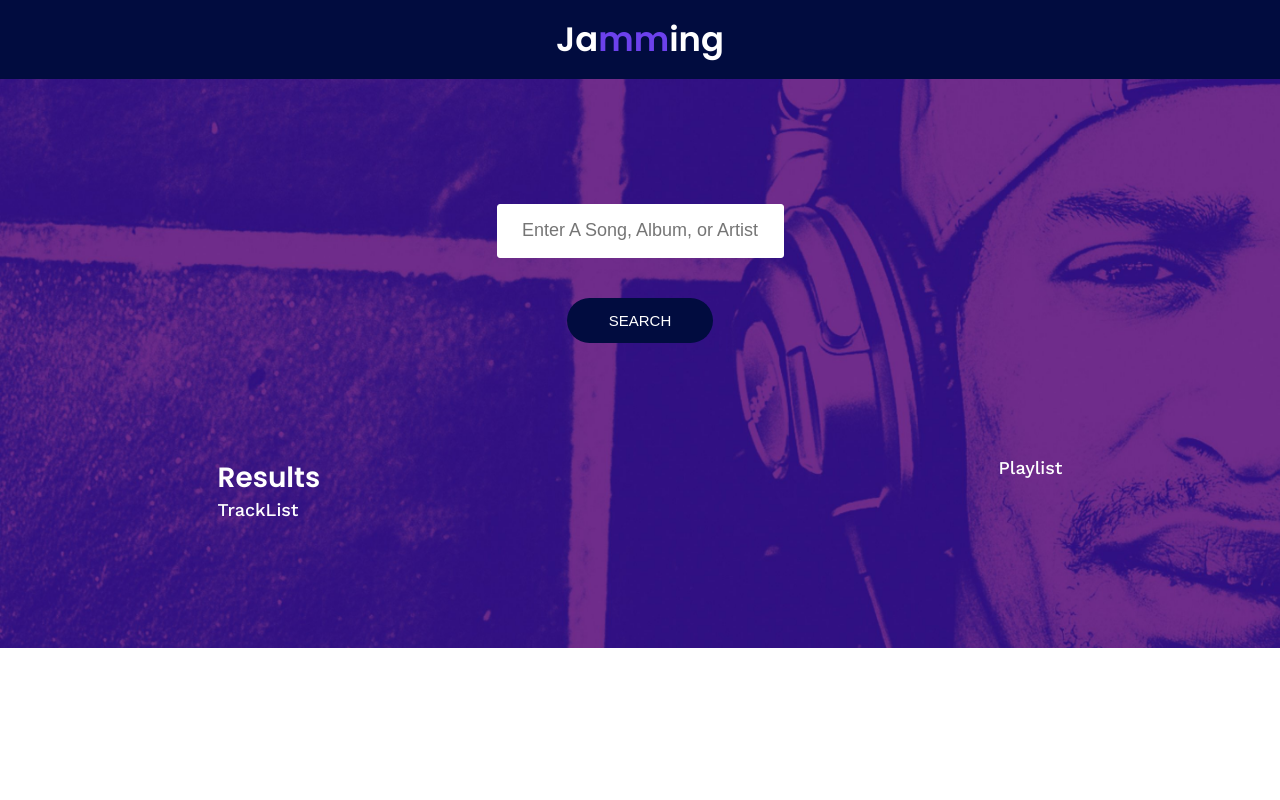
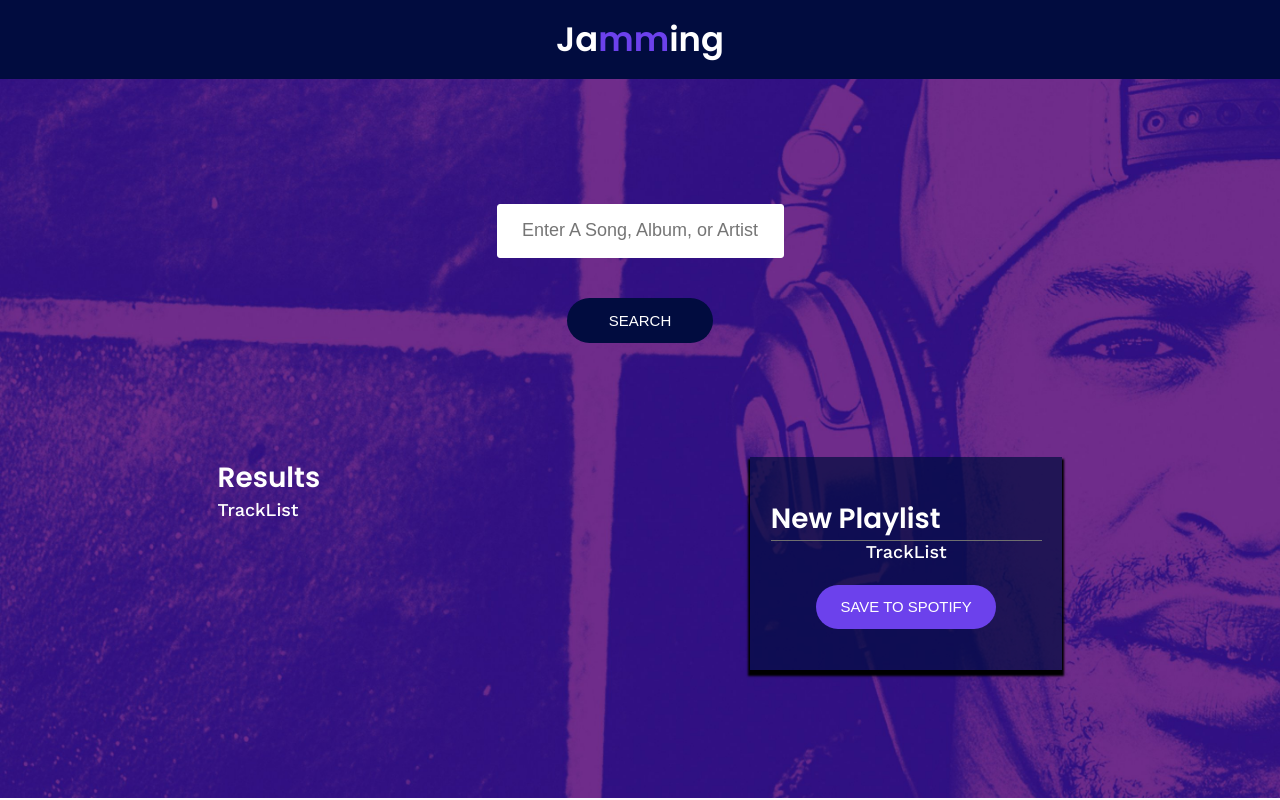
Before and after one commit to johnarumemi/react-jamming, a React (Create React App) app: page / in a window 1280 px wide. Built offline with nearby package versions, Linux system fonts and the light colour scheme.

Commit message:
add Playlist basic implementation and tests
added/updated following
+ unit tests with mocked TrackedList component
+ scss for Playlist component

```diff
--- a/src/components/react_Playlist/Playlist.jsx
+++ b/src/components/react_Playlist/Playlist.jsx
@@ -1,9 +1,18 @@
 import React from 'react';
+import {TrackList} from "../react_TrackList/TrackList";
 import './Playlist.scss';
+
 
 
 export function Playlist(){
 
-    return (<div title='playlist'>Playlist</div>);
+    return (
+        <div className="Playlist">
+            <input defaultValue={'New Playlist'} />
+            {/* -- Add a TrackList component -- */}
+            <TrackList />
+            <button className="Playlist-save">SAVE TO SPOTIFY</button>
+        </div>
+    );
 
 }
--- a/src/components/react_Playlist/Playlist.scss
+++ b/src/components/react_Playlist/Playlist.scss
@@ -0,0 +1,52 @@
+.Playlist {
+  display: flex;
+  flex-direction: column;
+  align-items: center;
+  overflow-y: scroll;
+  width: 37%;
+  max-height: 950px;
+  padding: 2.27rem 1.16rem;
+  background-color: rgba(1, 12, 63, 0.7);
+  box-shadow: 0 4px 2px 2px #000000;
+}
+
+.Playlist input {
+  width: 100%;
+  border: 0;
+  outline: 0;
+  background: transparent;
+  border-bottom: 1px solid #6f6f6f;
+  font-family: 'Poppins', sans-serif;
+  font-size: 1.55rem;
+  color: #fff;
+}
+
+.Playlist-save {
+  cursor: pointer;
+  width: 10rem;
+  padding: .77rem 0;
+  border-radius: 54px;
+  border-width: 0px;
+  margin-top: 1.27rem;
+  background-color: #6c41ec;
+  text-align: center;
+  font-size: .83rem;
+  transition: background-color .25s;
+  color: #fff;
+  font-weight: 500;
+}
+
+.Playlist-save:hover {
+  background-color: rgba(108, 65, 233, .7);
+}
+
+::-webkit-scrollbar {
+  width: 0px;
+  background: transparent;
+}
+
+@media only screen and (max-width: 1020px) {
+  .Playlist {
+    width: 90%;
+  }
+}
```
Also changed, not shown: 2 other files (tests, documents, lock files or other folders).
